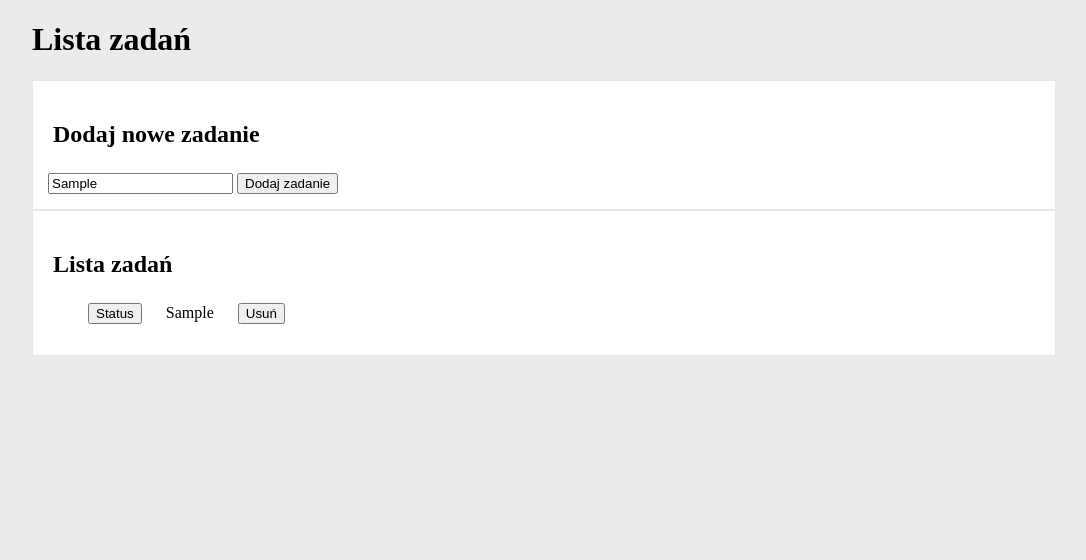
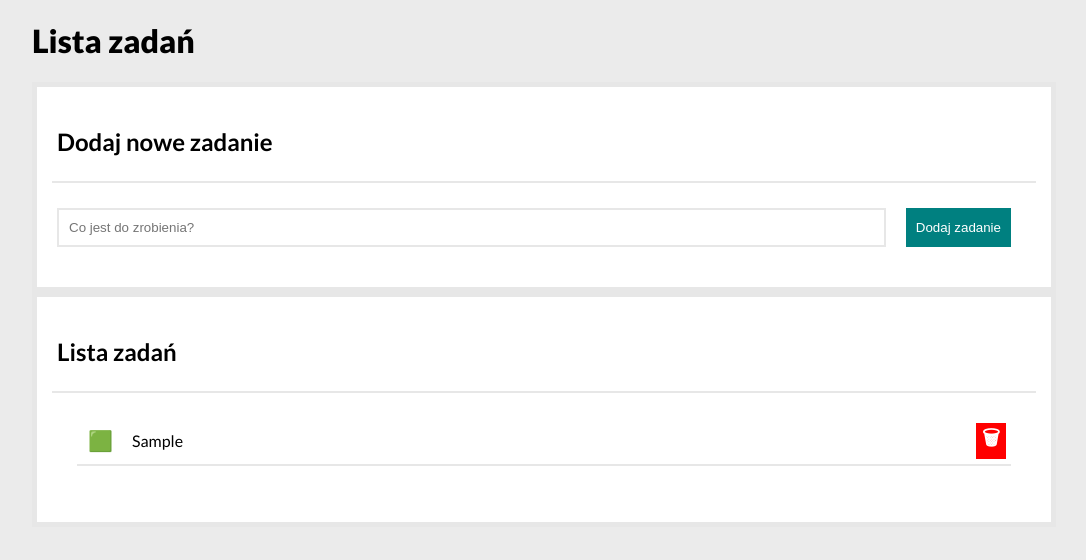
Before and after one commit to p27wasylik/TasksList, a plain HTML site: page index.html in a window 1280 px wide. Both pictures are taken after typing "Sample" into the empty fields and a click on the button "Dodaj zadanie". Shown: the whole page, without its empty margins (96-1182 px from the left). Drawn offline with Linux system fonts and the light colour scheme.

Commit message:
added autofocus to input and css styles and emoji

```diff
--- /dev/null
+++ b/css/form.css
@@ -0,0 +1,23 @@
+.form{
+    border: 2px solid rgb(231, 231, 231);
+    border-style: solid none none none;
+    padding:25px;
+    padding-left:5px;
+    display:flex;
+    justify-content:space-between
+
+}
+
+.form__input{
+    padding:10px;
+    flex-grow:1;
+    margin-right:20px;
+    border:2px solid rgb(231, 231, 231);
+}
+
+.form__button{
+    background-color:teal;
+    padding:10px;
+    color:white;
+    border:none;
+}
--- a/css/section.css
+++ b/css/section.css
@@ -1,30 +1,52 @@
-.section{
-    background-color:white;
-    border:1px solid rgb(231, 231, 231);
-    padding:15px;
+.section {
+    background-color: white;
+    border: 5px solid rgb(231, 231, 231);
+    padding: 15px;
 }
 
-.section__h2{
-    padding:5px;
+.section__h2 {
+    padding: 5px;
+    font-weight:700;
 }
 
-.section__ul{
+.section__ul {
     list-style: none;
+    border: 2px solid rgb(231, 231, 231);
+    border-style: solid none none none;
+    padding: 25px;
 }
 
-.section__li{
-    width:300px;
+.section__li {
+    display: grid;
+    grid-template-columns: 50px 1fr 50px;
+    justify-content: start;
+    align-items:center;
+    width: 100%;
+    border: 2px solid rgb(231, 231, 231);
+    border-style: none none solid none;
+    padding:5px;
 
 }
 
-.section__li--done{
-    text-decoration:line-through;
+.section__span {
+    text-decoration: line-through;
 }
 
-.section__button--delete{
-    margin-left:20px;
+.section__button--delete {
+    margin-left: 20px;
+    border:none;
+    background-color:red;
+    font-size:20px;
+    font-weight: bold;
+    color:white;
+    text-decoration:none;
 }
 
-.section__button--toggleDone{
-    margin-right:20px;
+.section__button--toggleDone {
+    margin-right: 20px;
+    border:none;
+    background-color:white;
+    font-size:20px;
+    font-weight: bold;
+    text-decoration:none;
 }
--- a/css/style.css
+++ b/css/style.css
@@ -10,4 +10,9 @@ HTML{
     width:80%;
     margin:20px auto;
     background-color:rgb(235, 235, 235);
+    font-family: 'Lato', sans-serif;
 }
+
+.body__h1{
+    font-weight: 900;
+}
--- a/index.html
+++ b/index.html
@@ -6,21 +6,26 @@
     <meta http-equiv="X-UA-Compatible" content="IE=edge">
     <meta name="viewport" content="width=device-width, initial-scale=1.0">
 
+    <link rel="preconnect" href="https://fonts.googleapis.com">
+    <link rel="preconnect" href="https://fonts.gstatic.com" crossorigin>
+    <link href="https://fonts.googleapis.com/css2?family=Lato:wght@100;300;400;700;900&display=swap" rel="stylesheet">
+
     <link rel="stylesheet" href="css/style.css">
     <link rel="stylesheet" href="css/section.css">
+    <link rel="stylesheet" href="css/form.css">
     <script defer src="js/script.js"></script>
 
     <title>Lista zadań</title>
 </head>
 
 <body class="body">
-    <h1>Lista zadań</h1>
+    <h1 class="body__h1">Lista zadań</h1>
     <section class="section">
 
         <h2 class="section__h2">Dodaj nowe zadanie</h2>
-        <form class="js-form">
-            <input type="text" focus class="section__input js-newTask">
-            <button class="section__button js-addNewTask">Dodaj zadanie</button>
+        <form class="form js-form">
+            <input type="text" class="form__input js-newTask" placeholder="Co jest do zrobienia?" autofocus>
+            <button class="form__button js-addNewTask">Dodaj zadanie</button>
         </form>
     </section>
     <section class="section">
--- a/js/script.js
+++ b/js/script.js
@@ -26,12 +26,15 @@
         for (const task of tasks) {
             htmlString += `
 
-                <li class="section__li
-                    ${task.done ? " section__li--done\"" : ""}
-                    ">
-                    <button class="section__button--toggleDone js-toggleDone">Status</button>
+                <li class="section__li">
+                    <button class="section__button--toggleDone js-toggleDone">
+                    ${task.done ? "✅" : "🟩"}
+                    </button>
+                    <span
+                    ${task.done ? " class=\"section__span\"" : ""}>
                     ${task.content}
-                    <button class="section__button--delete js-delete">Usuń</button>
+                    </span>
+                    <button class="section__button--delete js-delete">🗑</button>
                 </li>
             `;
         }
@@ -53,6 +56,8 @@
                 toggleTaskDone(index);
             });
         });
+
+        document.querySelector(".js-newTask").value = "";
     };
 
 
```
